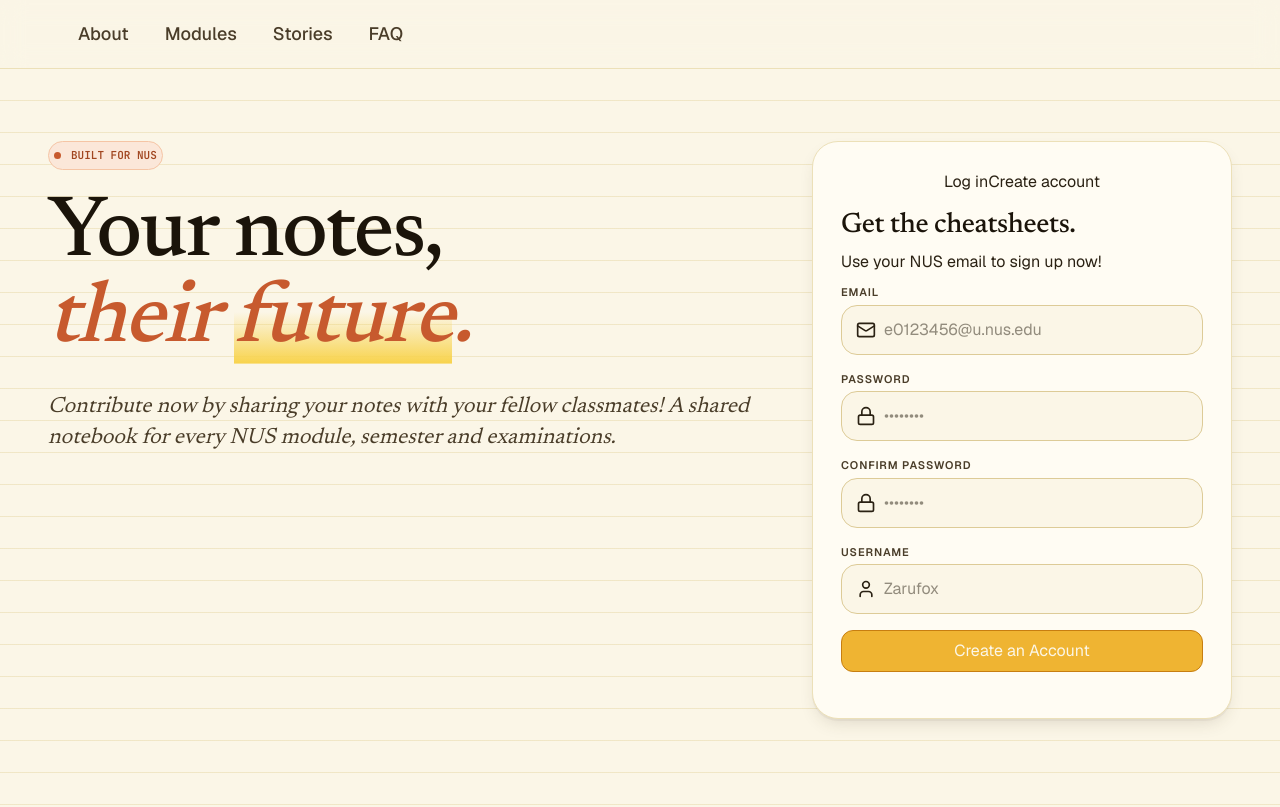
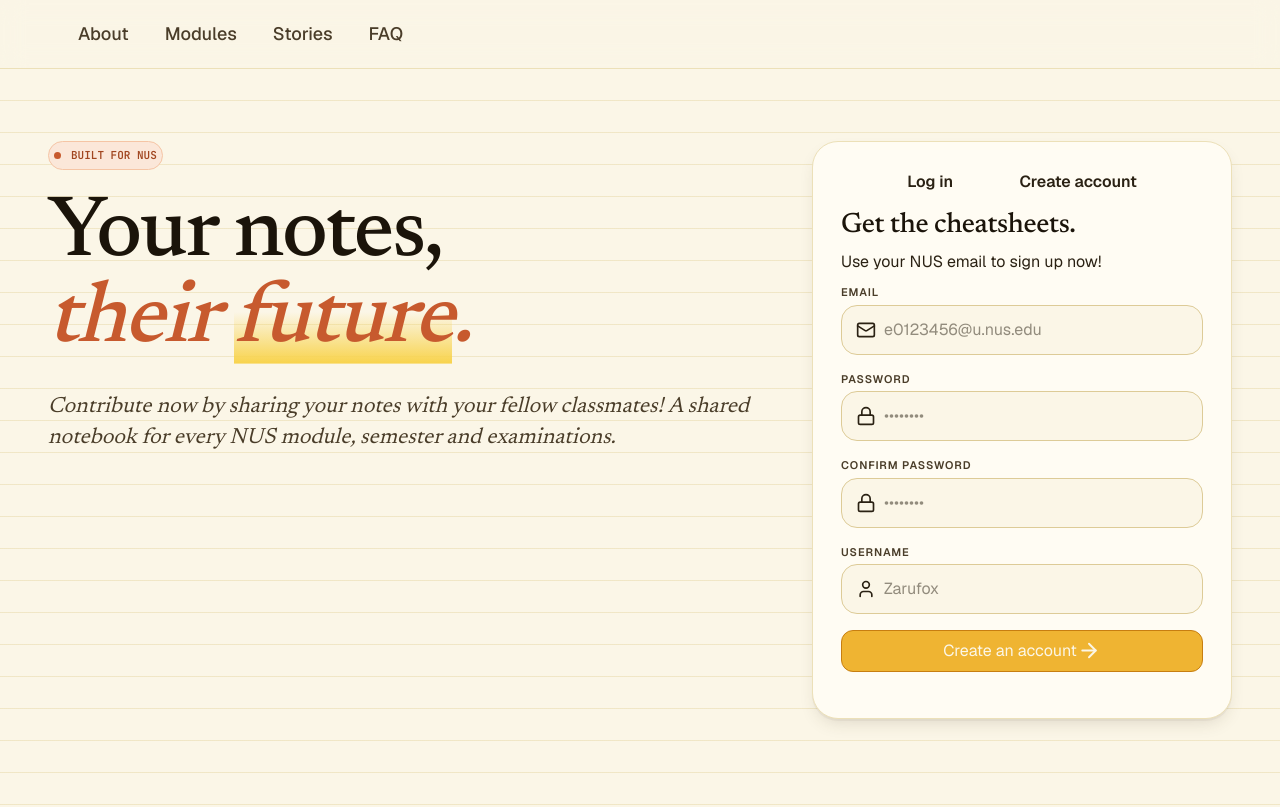
Before and after one commit to zaru-noodles/notelock, a Next.js app: page / in a window 1280 px wide. Both pictures are taken after typing "name@example.com", "Sample123" into the empty fields and a click on the button "Create account". Built offline with nearby package versions, Linux system fonts and the light colour scheme.

Commit message:
Styled create button

```diff
--- a/app/components/auth/RegisterForm.tsx
+++ b/app/components/auth/RegisterForm.tsx
@@ -121,7 +121,13 @@ export default function RegisterForm({ setLoginInfomation }: Props) {
         type="submit"
         disabled={loading}
       >
-        Create an Account
+        {loading ? (
+          <span>Creating account...</span>
+        ) : (
+          <span className="flex justify-center">
+            Create an account <ArrowRight className="h-5.75"></ArrowRight>
+          </span>
+        )}
       </button>
     </form>
   );
--- a/app/components/landing-page/AuthCard.tsx
+++ b/app/components/landing-page/AuthCard.tsx
@@ -16,9 +16,19 @@ export default function AuthCard() {
   return (
     <div className="flex flex-col bg-paper-0 border border-paper-3 shadow-sh-3 p-7 gap-1 rounded-xl">
       {/* Toggle mode */}
-      <div className="flex justify-center">
-        <button onClick={() => setMode("login")}>Log in</button>
-        <button onClick={() => setMode("signup")}>Create account</button>
+      <div className="flex justify-evenly">
+        <button
+          onClick={() => setMode("login")}
+          className="text-ink-1 font-semibold"
+        >
+          Log in
+        </button>
+        <button
+          onClick={() => setMode("signup")}
+          className="text-ink-1 font-semibold"
+        >
+          Create account
+        </button>
       </div>
       <h2 className="font-display text-[28px] font-medium text-ink-0 tracking-[-0.015em] mt-1.5">
         {mode === "login" ? "Welcome back." : "Get the cheatsheets."}
```
